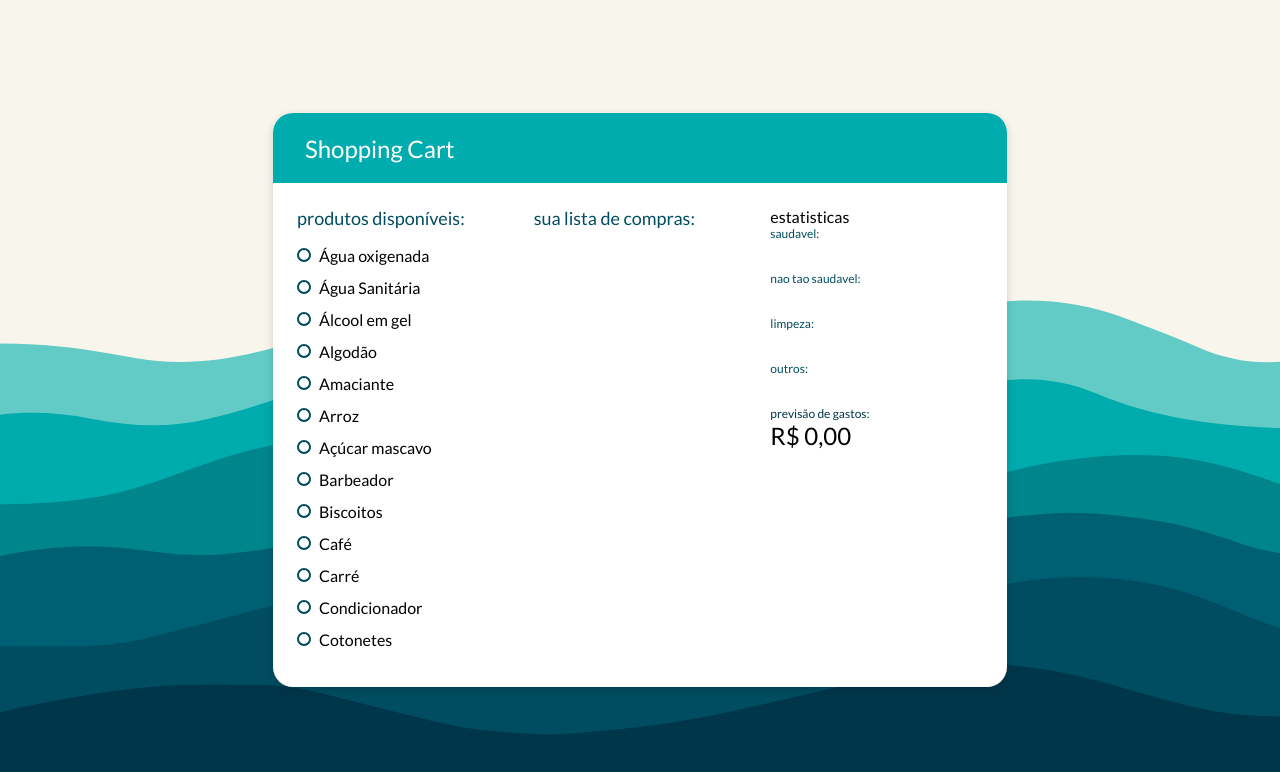
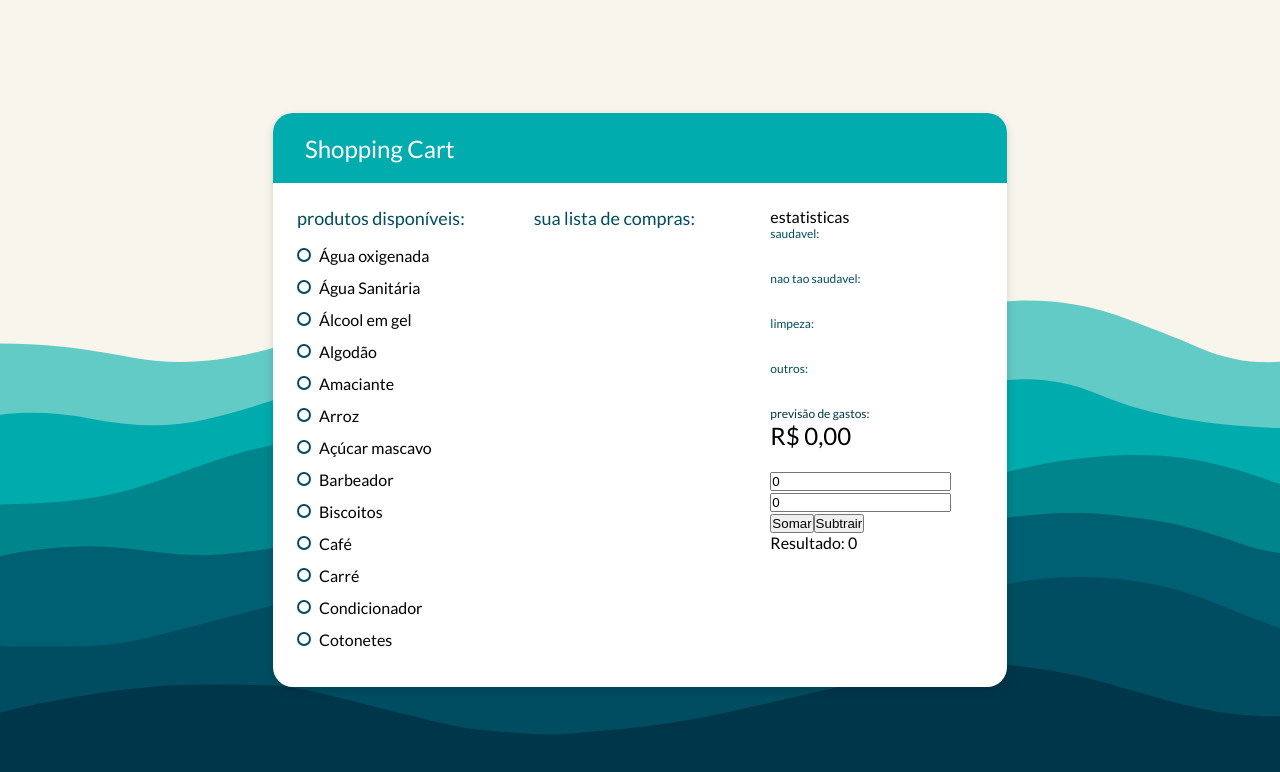
Before and after one commit to danielVFS/react-redux-shopping-cart, a React (Create React App) app: page / in a window 1280 px wide. Shown: the top 772 px of the page. Built offline with nearby package versions, Linux system fonts and the light colour scheme.

Commit message:
feat(Calculator): using redux

```diff
--- a/src/components/App/App.jsx
+++ b/src/components/App/App.jsx
@@ -6,6 +6,7 @@ import ShoppingList from "../ShoppingList";
 import { Wrapper, Container } from "./App.styles";
 import productsMock from "../../mocks/products.json";
 import extractPercentage from "../../utils/extractPercentage";
+import Calculator from "../Calculator";
 
 function App() {
   const colors = ["#62CBC6", "#00ABAD", "#00858C", "#006073", "#004D61"];
@@ -112,6 +113,8 @@ function App() {
                     currency: "BRL",
                   })}
                 </div>
+
+                <Calculator />
               </div>
             </div>
           }
--- /dev/null
+++ b/src/components/Calculator.jsx
@@ -0,0 +1,35 @@
+import React, { useState } from "react";
+import { useSelector, useDispatch } from "react-redux";
+import { subtract, sum } from "../store/Calculator/Calculator.actions";
+
+const Calculator = () => {
+  const dispatch = useDispatch();
+  const result = useSelector((state) => state.calculator);
+
+  const [a, setA] = useState(0);
+  const [b, setB] = useState(0);
+
+  return (
+    <div style={{ marginTop: "20px" }}>
+      <input
+        type="number"
+        placeholder="A"
+        value={a}
+        onChange={(e) => setA(Number(e.target.value))}
+      />
+      <input
+        type="number"
+        placeholder="B"
+        value={b}
+        onChange={(e) => setB(Number(e.target.value))}
+      />
+
+      <button onClick={() => dispatch(sum(a, b))}>Somar</button>
+      <button onClick={() => dispatch(subtract(a, b))}>Subtrair</button>
+
+      <div>Resultado: {result}</div>
+    </div>
+  );
+};
+
+export default Calculator;
```
